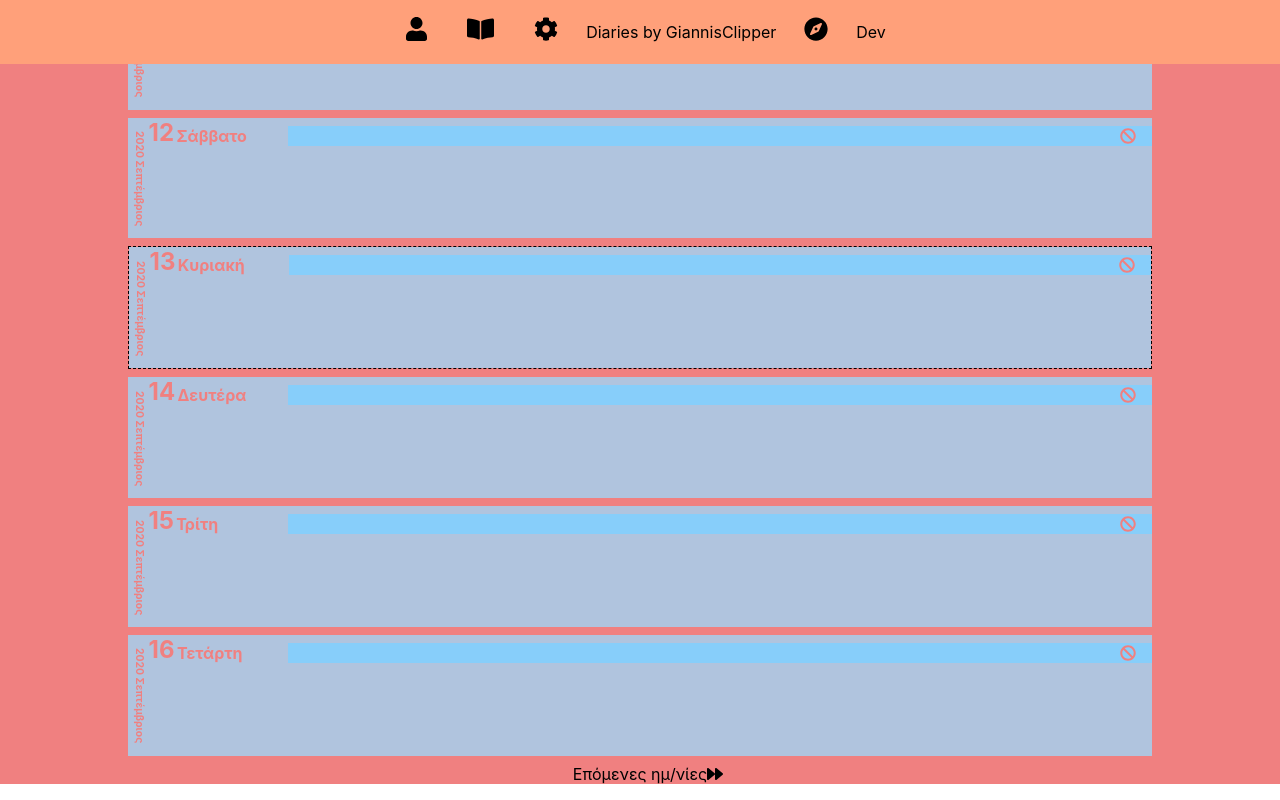
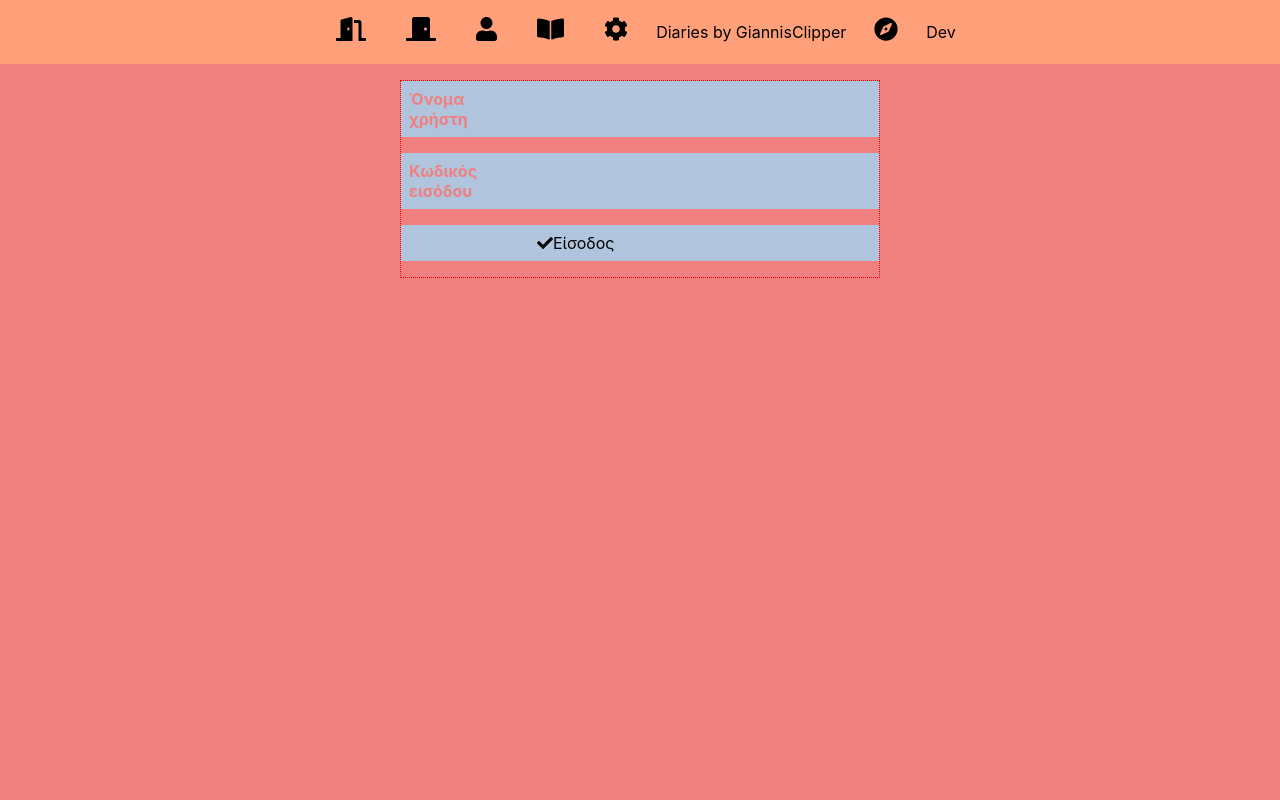
Before and after one commit to GiannisClipper/diaries, a React (Create React App) app: page /signin in a window 1280 px wide. Before the commit this address led to /dates. Built offline with nearby package versions, Linux system fonts and the light colour scheme.

Commit message:
Styling based on `styled-components` (InitStyle, App, Auth).

```diff
--- a/src/components/App.js
+++ b/src/components/App.js
@@ -1,38 +1,85 @@
 import React, { useContext } from 'react';
-import '../styles/libs/initialize.css';
-import '../styles/App.css';
+import styled from 'styled-components';
+import { InitStyle, centeredness } from './libs/InitStyle';
 import { FontAwesomeIcon } from '@fortawesome/react-fontawesome';
-import { faUser, faBookOpen, faCog, faCompass } from '@fortawesome/free-solid-svg-icons';
+import { faUser, faBookOpen, faCog, faCompass, faDoorOpen, faDoorClosed } from '@fortawesome/free-solid-svg-icons';
 import { STATEContextProvider } from './STATEContext';
 import { REFContextProvider } from './REFContext';
 import { REFContext } from './REFContext';
 import Routes from './Routes';
 import { realFetch, mockFetch } from '../helpers/customFetch';
 
+const AppHeader = styled.div`
+    position: fixed;
+    top: 0;
+    width: 100%;
+
+    height: 8vh;
+    line-height: 8vh;
+    background-color: lightsalmon;
+
+    text-align: center;
+
+    * {
+        font: inherit;
+        color: inherit;
+        background-color: inherit;
+        margin-left: .5em;
+        margin-right: .5em;
+    }
+
+    .icon {
+        font-size: 1.5em;
+    }
+`;
+
+const AppMain= styled.div`
+    padding-top: 8vh;
+    text-align: center;
+    ${props => props.centeredness && centeredness}
+`;
+
 function App() {
 
     return (
         <STATEContextProvider>
         <REFContextProvider>
-        <div className="App">
+        <InitStyle />
 
-            <div className="title">
+        <AppHeader>
+            <GotoSignin />
+            <GotoSignout />
             <GotoUsers />
             <GotoDates />
             <GotoSettings />
             <span>Diaries by GiannisClipper</span>
             <ScrollToCentralDate />
             <Dev />
-            </div>
+        </AppHeader>
 
+        <AppMain centeredness>
             <Routes />
+        </AppMain>
 
-        </div>
         </REFContextProvider>
         </STATEContextProvider>
     );
 }
 
+const GotoSignin = () => {
+    return (
+        <a href="/signin">
+            <FontAwesomeIcon icon={ faDoorOpen } className="icon" title="Είσοδος" />
+        </a>
+    )
+}
+const GotoSignout = () => {
+    return (
+        <a href="/signout">
+            <FontAwesomeIcon icon={ faDoorClosed } className="icon" title="Έξοδος" />
+        </a>
+    )
+}
 const GotoUsers = () => {
     return (
         <a href="/users">
--- /dev/null
+++ b/src/components/Auth.js
@@ -0,0 +1,89 @@
+import React, { useState, useEffect  } from 'react';
+import { ListBox, List, Block } from './libs/List';
+import { FontAwesomeIcon } from '@fortawesome/react-fontawesome';
+import { faCheck } from '@fortawesome/free-solid-svg-icons';
+import { Loader } from './libs/Loader';
+import { isBlank } from '../helpers/validation';
+import styled from 'styled-components';
+
+const AuthList = styled( ListBox )`
+    width: 30em;
+    height: 100%;
+    border: 1px dotted red;
+`;
+
+function Signin() {
+//function UserForm( { users, index, closeForm, doValidation, validationDone, validationError, doRequest } ) {
+
+    // const user = users[ index ];
+
+    const [ data, setData ] = useState( { username: null, password: null } );
+
+    const isOnRequest = false;
+
+    const onClickOk = event => {
+        alert( 'do validation & request' )
+        // user.uiux.mode.isCreate || user.uiux.mode.isUpdate
+        //     ? doValidation( index )
+        //     : doRequest( index )
+    }
+
+    //const onClickCancel = closeForm;
+
+    // useEffect( () => {
+
+    //     if ( user.uiux.process.isOnValidation ) {
+
+    //         let errors = '';
+    //         errors += isBlank( data.username ) ? 'Το Όνομα χρήστη δεν μπορεί να είναι κενό.\n' : '';
+
+    //         data.password = data.password && data.password === user.data.password ? undefined : data.password;
+    //         user.data = { ...data };
+
+    //         if ( errors === '' ) {
+    //             validationDone( index )
+
+    //         } else {
+    //             alert( errors );
+    //             validationError( index );
+    //         }
+
+    //     } else if ( user.uiux.process.isOnValidationDone ) {
+    //         doRequest( index );
+    //     }
+    // } );
+
+    return (
+        <AuthList>
+            <Block label='Όνομα χρήστη'>
+                <input
+                    value={data.username}
+                    onChange={event => setData( { ...data, username: event.target.value } )}
+                />
+            </Block>
+
+            <Block label='Κωδικός εισόδου'>
+                <input
+                    type="password"
+                    value={data.password}
+                    onChange={event => setData( { ...data, password: event.target.value } )}
+                />
+            </Block>
+
+            <Block label=''>
+                <button className="ok" onClick={onClickOk}>
+                    {isOnRequest
+                        ? <Loader />
+                        : <FontAwesomeIcon className="icon" icon={ faCheck } />}
+                    <span>Είσοδος</span>
+                </button>
+            </Block>
+        </AuthList>
+    );
+}
+
+function Signout() {
+    return <></>
+}
+
+export { Signin, Signout };
--- a/src/components/Routes.js
+++ b/src/components/Routes.js
@@ -1,5 +1,6 @@
 import React from 'react';
 import { BrowserRouter, Switch, Route, Redirect } from 'react-router-dom';
+import { Signin, Signout } from './Auth';
 import UserList from './UserList';
 import DateList from './DateList';
 import Settings from './Settings';
@@ -9,10 +10,12 @@ function Routes() {
     return (
         <BrowserRouter>
             <Switch>
+                <Route exact path='/signin' component={ Signin } />
+                <Route exact path='/signout' component={ Signout } />
                 <Route exact path='/users' component={ UserList } />
                 <Route exact path='/dates' component={ DateList } />
                 <Route exact path='/settings' component={ Settings } />
-                <Route render={() => (<Redirect to={{ pathname: '/dates' }} />)} />
+                <Route render={() => (<Redirect to={{ pathname: '/signin' }} />)} />
             </Switch>
         </BrowserRouter>
     );
--- /dev/null
+++ b/src/components/libs/InitStyle.js
@@ -0,0 +1,47 @@
+import { css, createGlobalStyle } from 'styled-components';
+
+const centeredness = css`
+    min-height: 100vh;
+    min-width: 100vw;
+    display: flex;
+    flex-direction: column;
+    align-items: center;
+    justify-content: center;
+`;
+
+const InitStyle = createGlobalStyle`
+    * {
+        box-sizing: border-box;
+        padding: 0;
+        margin: 0;
+
+        border: 0px dotted lightseagreen;
+
+        background-color: inherit;
+        font-family: inherit;
+        font-size: inherit;
+    }
+
+    ul {
+        list-style-type: none;
+    }
+
+    button {
+        cursor: pointer;
+    }
+
+    input:-moz-read-only { /* For Firefox */
+        color: darkgray;
+    }
+
+    input:read-only {
+        color: darkgray;
+    }
+
+    body {
+        background: lightcoral;
+        height: 100vh;
+    }
+`;
+
+export { InitStyle, centeredness };
--- a/src/components/libs/List.js
+++ b/src/components/libs/List.js
@@ -2,16 +2,16 @@ import React from 'react';
 import styled from 'styled-components';
 
 const ListBox = styled.div`
-    display: flex;
-    flex-direction: column;
-    align-items: center;
-    //justify-content: center;
+    // display: flex;
+    // flex-direction: column;
 
-    height: 100vh;
-    //width: 100vw;
     width: 80%;
     margin: auto;
+    align-items: center;
+
+    //height: 100vh;
     margin-top: 1em;
+    //justify-content: center;
 `;
 
 function List( { children } ) {
@@ -90,4 +90,4 @@ const RowMenu = styled.span`
     }
 `;
 
-export { List, Block, RowBox, RowData, RowMenu };
+export { ListBox, List, Block, RowBox, RowData, RowMenu };
--- a/src/styles/App.css
+++ /dev/null
@@ -1,22 +0,0 @@
-.App {
-    text-align: center;
-    background-color: lightcoral;
-}
-
-.App > .title {
-    height: 8vh;
-    line-height: 8vh;
-    background-color: lightsalmon;
-}
-
-.App > .title * {
-    font: inherit;
-    color: inherit;
-    background-color: inherit;
-    margin-left: .5em;
-    margin-right: .5em;
-}
-
-.App > .title .icon {
-    font-size: 1.5em;
-}
--- a/src/styles/libs/initialize.css
+++ /dev/null
@@ -1,27 +0,0 @@
-* {
-    box-sizing: border-box;
-    padding: 0;
-    margin: 0;
-
-    border: 0px dotted lightseagreen;
-
-    background-color: inherit;
-    font-family: inherit;
-    font-size: inherit;
-}
-
-ul {
-    list-style-type: none;
-}
-
-button {
-    cursor: pointer;
-}
-
-input:-moz-read-only { /* For Firefox */
-    color: darkgray;
-}
-
-input:read-only {
-    color: darkgray;
-}
```
Lines whose indentation alone changed are shown as unchanged.
